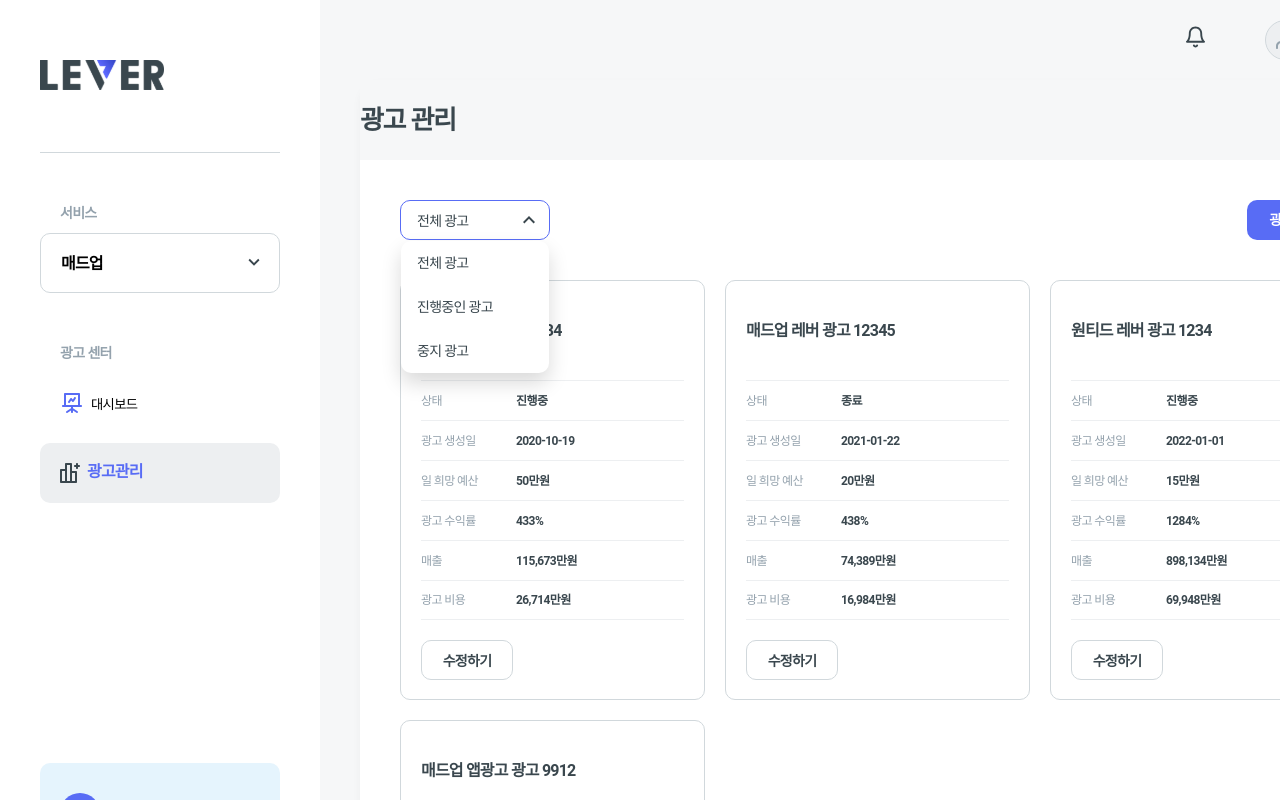
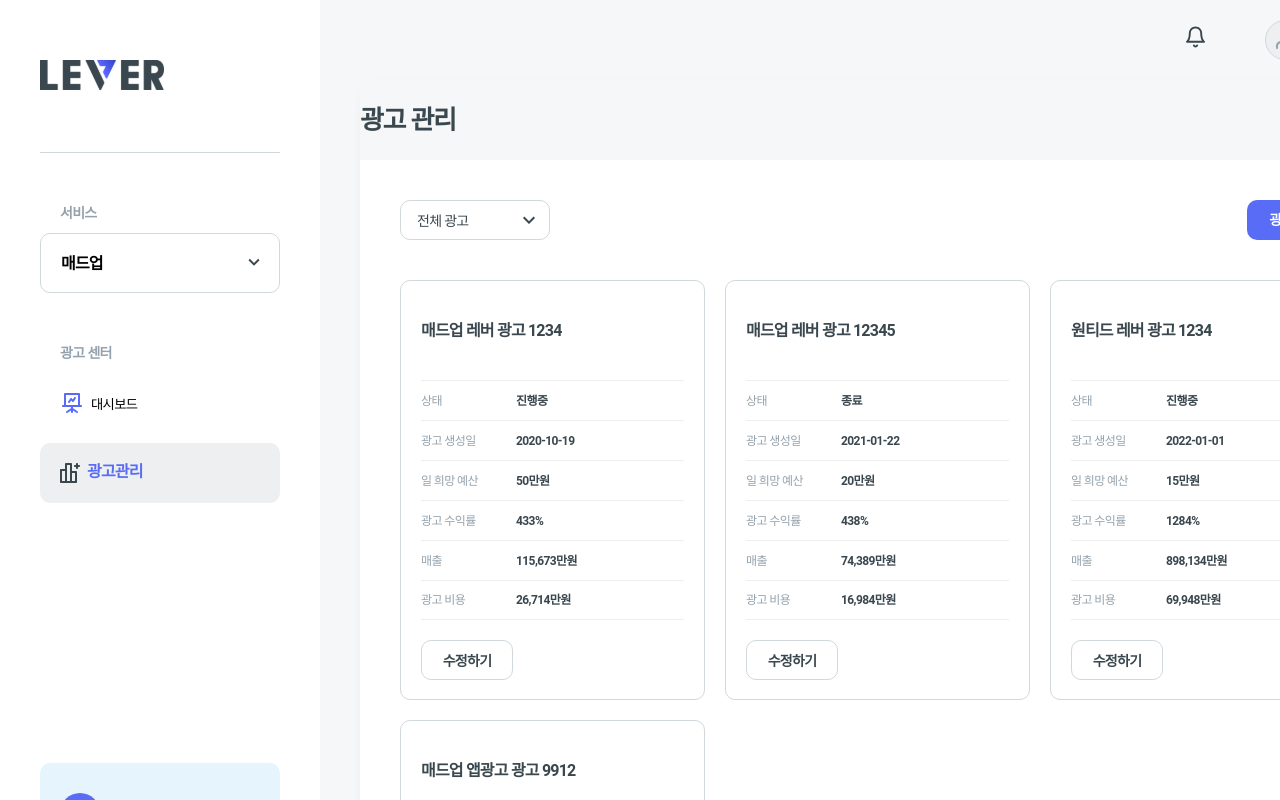
Before and after one commit to wanted-pre-onboarding-7team/Madup-7B, a React (Create React App) app: page /advertisement in a window 1280 px wide. Shown: the top 800 px of the page. Built offline with nearby package versions, Linux system fonts and the light colour scheme; some icons are missing.

Commit message:
fix: 드롭다운 초기 상태 변경

```diff
--- a/src/routes/manageAd/index.tsx
+++ b/src/routes/manageAd/index.tsx
@@ -12,7 +12,7 @@ import Summary from './Summary';
 import styles from './manageAd.module.scss';
 
 const ManageAd = () => {
-  const [isDropDownOpened, setIsDropDownOpened] = useState(true);
+  const [isDropDownOpened, setIsDropDownOpened] = useState(false);
   const [filteredAdList, setFilteredAdList] = useState<IAd[]>([]);
   const [adStatus, setAdStatus] = useRecoilState(adStatusAtom);
 
```
